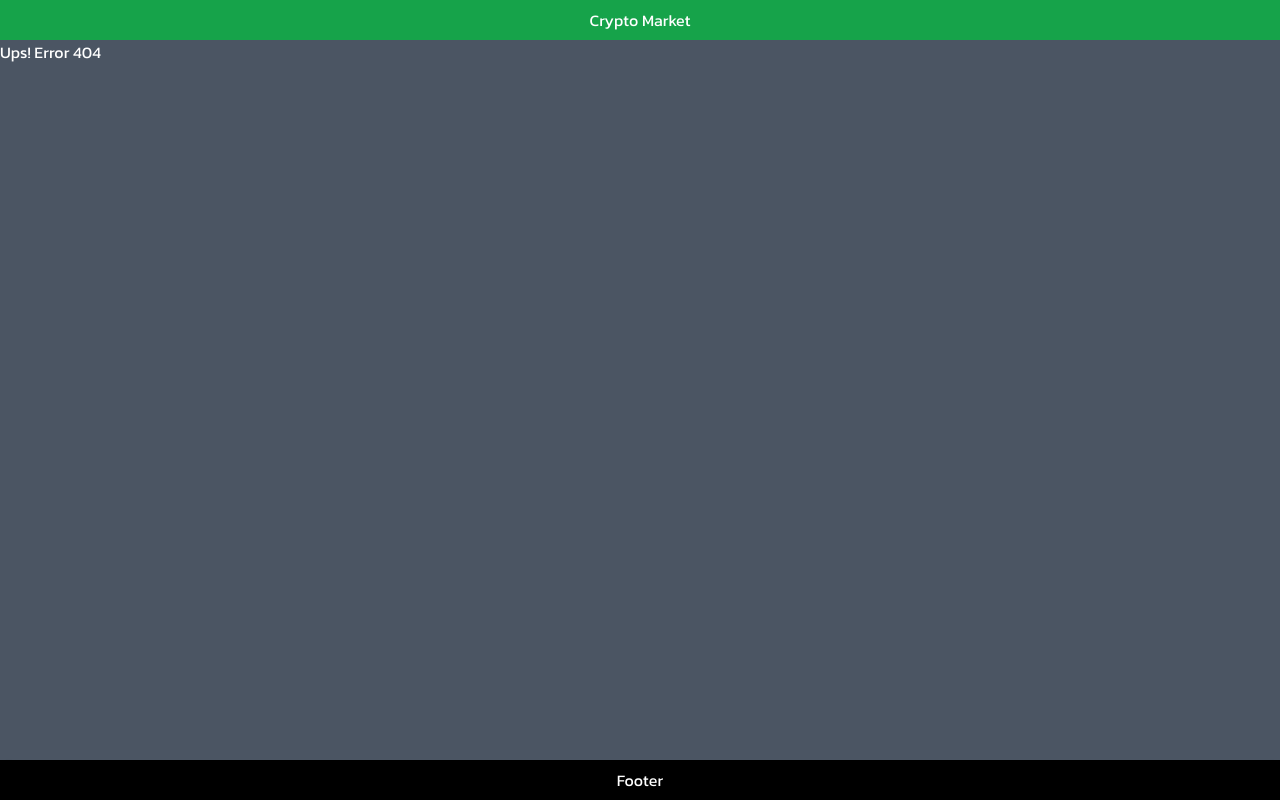
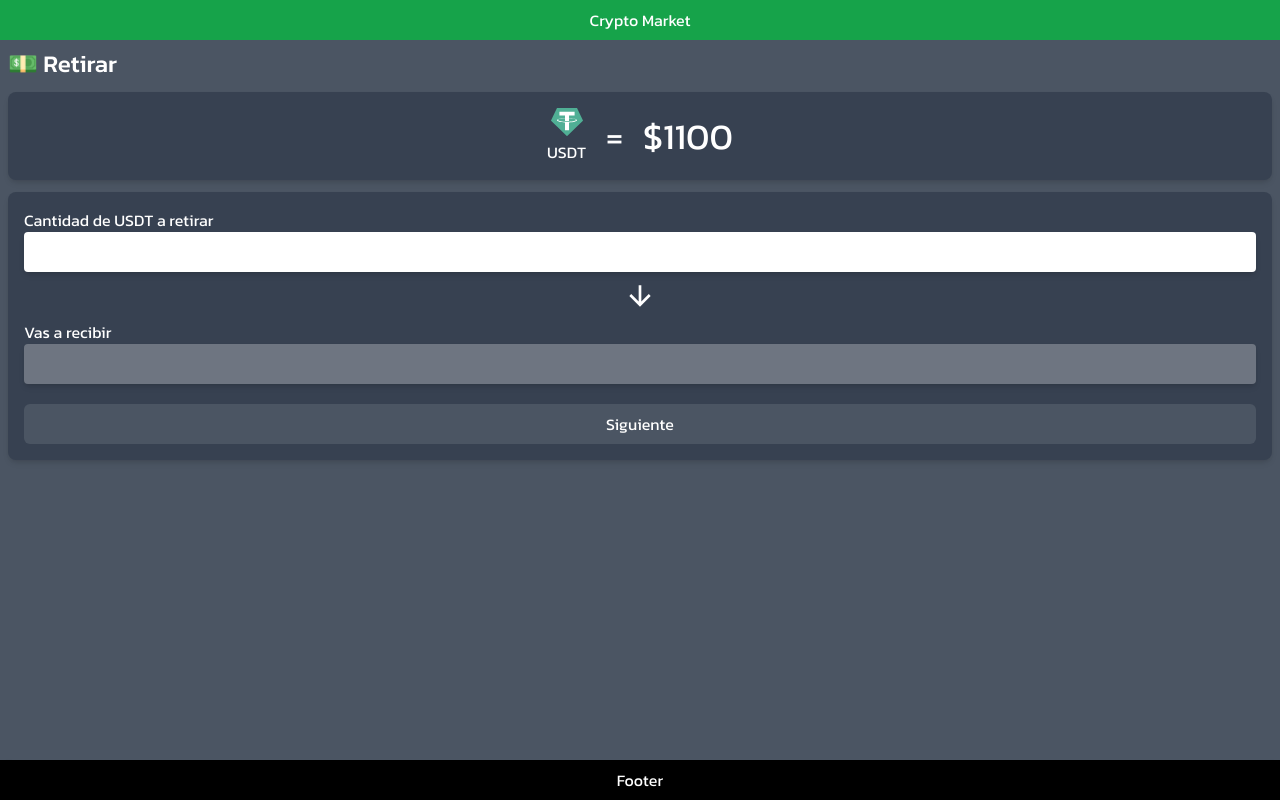
Before and after one commit to ramirocanario1/crypto-front, a React (Vite) app in the folder crypto-market-front/: page /retirar in a window 1280 px wide. Before the commit this address had no page. Built offline with nearby package versions, Linux system fonts and the light colour scheme.

Commit message:
feat(retiros): pantallas y funcionalidad agregada

```diff
--- a/crypto-market-front/src/App.jsx
+++ b/crypto-market-front/src/App.jsx
@@ -5,6 +5,7 @@ import NoMatch from './routes/NoMatch';
 import Portafolio from './routes/Portafolio';
 import DetalleCripto from './routes/DetalleCripto';
 import Depositar from './routes/Depositar';
+import Retirar from './routes/Retirar';
 
 export default function App() {
   return (
@@ -14,6 +15,7 @@ export default function App() {
           <Route path="portafolio" element={<Portafolio />} />
           <Route path="cripto/:id" element={<DetalleCripto />} />
           <Route path="depositar" element={<Depositar />} />
+          <Route path="retirar" element={<Retirar />} />
           <Route path="*" element={<NoMatch />} />
         </Route>
       </Routes>
--- /dev/null
+++ b/crypto-market-front/src/components/retiro/FormRetiro.jsx
@@ -0,0 +1,68 @@
+import React, { useLayoutEffect, useState } from 'react'
+import Section from '../deposito/Section'
+import { MdOutlineArrowDownward } from 'react-icons/md'
+
+export default function FormRetiro({tipoDeCambio, setDatosRetiro}) {
+    const [pesos, setPesos] = useState(null)
+    const [dolares, setDolares] = useState(null)
+    const [submitDisabled, setSubmitDisabled] = useState(true)
+
+    useLayoutEffect(() => {
+      if (dolares > 0) {
+        setSubmitDisabled(false)
+      } else {
+        setSubmitDisabled(true)
+      }
+    }, [dolares])
+
+    const handleChange = (e) => {
+      setDolares(e.target.value)
+      const pesos = e.target.value * tipoDeCambio
+      setPesos(pesos)
+    }
+
+    const handleSubmit = (e) => {
+      e.preventDefault()
+      setDatosRetiro({
+        pesos: pesos,
+        usdt: dolares
+      })
+    }
+
+    return (
+      <Section>
+        <form onSubmit={handleSubmit}>
+          <fieldset className="flex flex-col">
+            <label>Cantidad de USDT a retirar</label>
+            <input
+              type="number"
+              className="rounded shadow-md py-2 px-1 text-black"
+              value={dolares}
+              onChange={handleChange}
+            />
+          </fieldset>
+
+          <div className="flex justify-center py-2">
+            <MdOutlineArrowDownward className="w-8 h-8" />
+          </div>
+
+          <fieldset className="flex flex-col">
+            <label>Vas a recibir</label>
+            <input
+              type="text"
+              disabled
+              className="rounded shadow-md py-2 px-1 text-black"
+              value={pesos}
+            />
+          </fieldset>
+
+          <button
+            className="bg-green-500 w-full p-2 rounded-md mt-5 disabled:bg-gray-600"
+            disabled={submitDisabled}
+          >
+            Siguiente
+          </button>
+        </form>
+      </Section>
+    );
+}
--- /dev/null
+++ b/crypto-market-front/src/components/retiro/InfoRetiro.jsx
@@ -0,0 +1,108 @@
+import React, { useEffect, useState } from "react";
+import { Form, useNavigate } from "react-router-dom";
+import Section from "../deposito/Section";
+import Title from "../utils/Title";
+import Description from "../utils/Description";
+import { MdOutlineArrowDownward } from "react-icons/md";
+
+export default function InfoRetiro({ datosRetiro }) {
+  // Hook para redirigir
+  const navigate = useNavigate();
+  const [isLoading, setIsLoading] = useState(false);
+  const [aliasValido, setAliasValido] = useState(false);
+
+  const handleClick = () => {
+    // Simular demora de 2 segundos
+    setIsLoading(true);
+    setTimeout(() => {
+      setIsLoading(false);
+      navigate("/");
+    }, 2000);
+  };
+
+  return (
+    <>
+      <Section className="flex flex-col gap-2 p-4">
+        <Description>
+          Los retiros son realizados mediante transferencia bancaria. A continuacion introduce tu alias para que realicemos la transferencia.
+        </Description>
+        <FormAlias setAliasValido={setAliasValido}/>
+      </Section>
+      <Section>
+        <DatosRetiro datosRetiro={datosRetiro} />
+      </Section>
+      <Description>
+        Una vez realizado el retiro, los USDT seran descontados de tu cuenta y los pesos seran transferidos a tu cuenta bancaria.
+      </Description>
+      <button
+        className="bg-green-500 text-white py-2 px-4 rounded-md mt-3 text-center disabled:bg-gray-700"
+        onClick={handleClick}
+        disabled={!aliasValido || isLoading}
+      >
+        {isLoading ? "Realizando transferencia..." : "Retirar"}
+      </button>
+    </>
+  );
+}
+
+function FormAlias({setAliasValido}) {
+
+  const [alias, setAlias] = useState("");
+  const [isLoading, setIsLoading] = useState(false);
+  const [isSuccess, setIsSuccess] = useState(false);
+
+  useEffect(() => {
+    setAliasValido(isSuccess)
+  }, [isSuccess])
+
+
+  const handleSubmit = (e) => {
+    e.preventDefault();
+    setIsLoading(true);
+
+    // Simular retraso de 2 segundos
+    setTimeout(() => {
+      setIsLoading(false);
+      setIsSuccess(true);
+    }, 2000);
+  }
+
+  const handleChange = (e) => {
+    setAlias(e.target.value);
+    setIsSuccess(false);
+  }
+
+  return (
+    <form onSubmit={handleSubmit}>
+      <fieldset className="flex flex-col">
+        <label>Alias de tu cuenta bancaria</label>
+        <input
+          type="text"
+          className="rounded shadow-md py-2 px-1 text-black"
+          value={alias}
+          onChange={handleChange}
+        />
+      </fieldset>
+
+      <button
+        className="bg-green-500 w-full p-2 rounded-md mt-5 disabled:bg-gray-600"
+        disabled={isLoading || isSuccess || alias.length === 0}
+      >
+        {isLoading ? "Validando alias..." : "Validar"}
+      </button>
+        {isSuccess && <p className="text-green-500 text-center mt-1">Alias validado correctamente</p>}
+    </form>
+  )
+}
+
+function DatosRetiro({ datosRetiro }) {
+  return (
+    <div className="flex flex-col items-center">
+      <p className="text-gray-200">Vas a retirar</p>
+      <p className="text-3xl font-semibold">{datosRetiro.usdt} USDT</p>
+      <MdOutlineArrowDownward className="my-2 w-8 h-8" />
+      <p className=" text-gray-200">Vas a recibir</p>
+      <p className="text-3xl font-semibold">${datosRetiro.pesos}</p>
+    </div>
+  );
+}
--- /dev/null
+++ b/crypto-market-front/src/routes/Retirar.jsx
@@ -0,0 +1,37 @@
+import React, { useEffect, useState } from 'react'
+import InfoRetiro from '../components/retiro/InfoRetiro';
+import TipoDeCambio from '../components/deposito/TipoDeCambio';
+import FormRetiro from '../components/retiro/FormRetiro';
+import Title from '../components/utils/Title';
+
+export default function Retirar() {
+    const [tipoDeCambio] = useState(1100);
+    const [datosRetiro, setDatosRetiro] = useState({
+      pesos: 0,
+      usdt: 0,
+    });
+    const [showInfoRetiro, setShowInfoRetiro] = useState(false);
+
+    useEffect(() => {
+      if (datosRetiro.pesos > 0) {
+        setShowInfoRetiro(true);
+      }
+    }, [datosRetiro]);
+
+    return (
+      <main className="p-2 flex flex-col gap-3">
+        <Title>💵 Retirar</Title>
+        {showInfoRetiro ? (
+            <InfoRetiro datosRetiro={datosRetiro}/>
+        ) : (
+          <>
+            <TipoDeCambio tipoDeCambio={tipoDeCambio} />
+            <FormRetiro
+              tipoDeCambio={tipoDeCambio}
+              setDatosRetiro={setDatosRetiro}
+            />
+          </>
+        )}
+      </main>
+    );
+}
```
